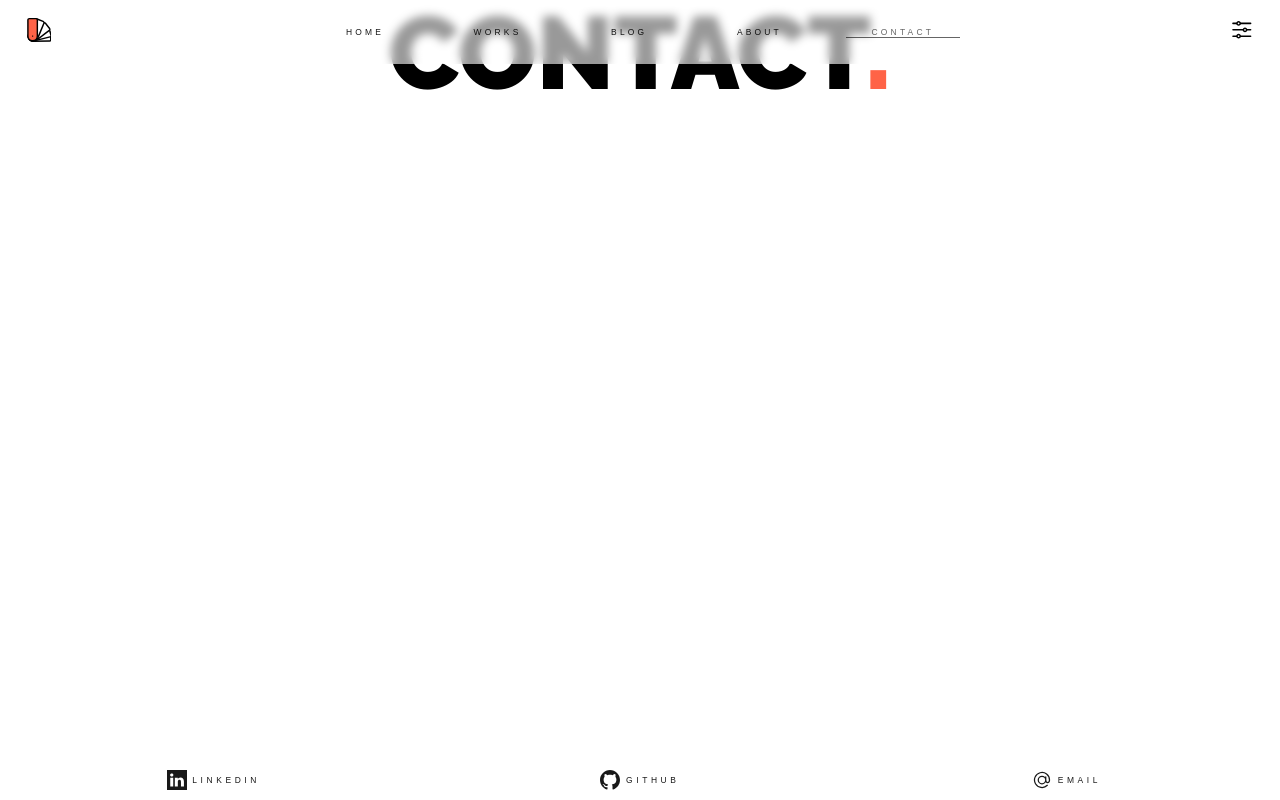
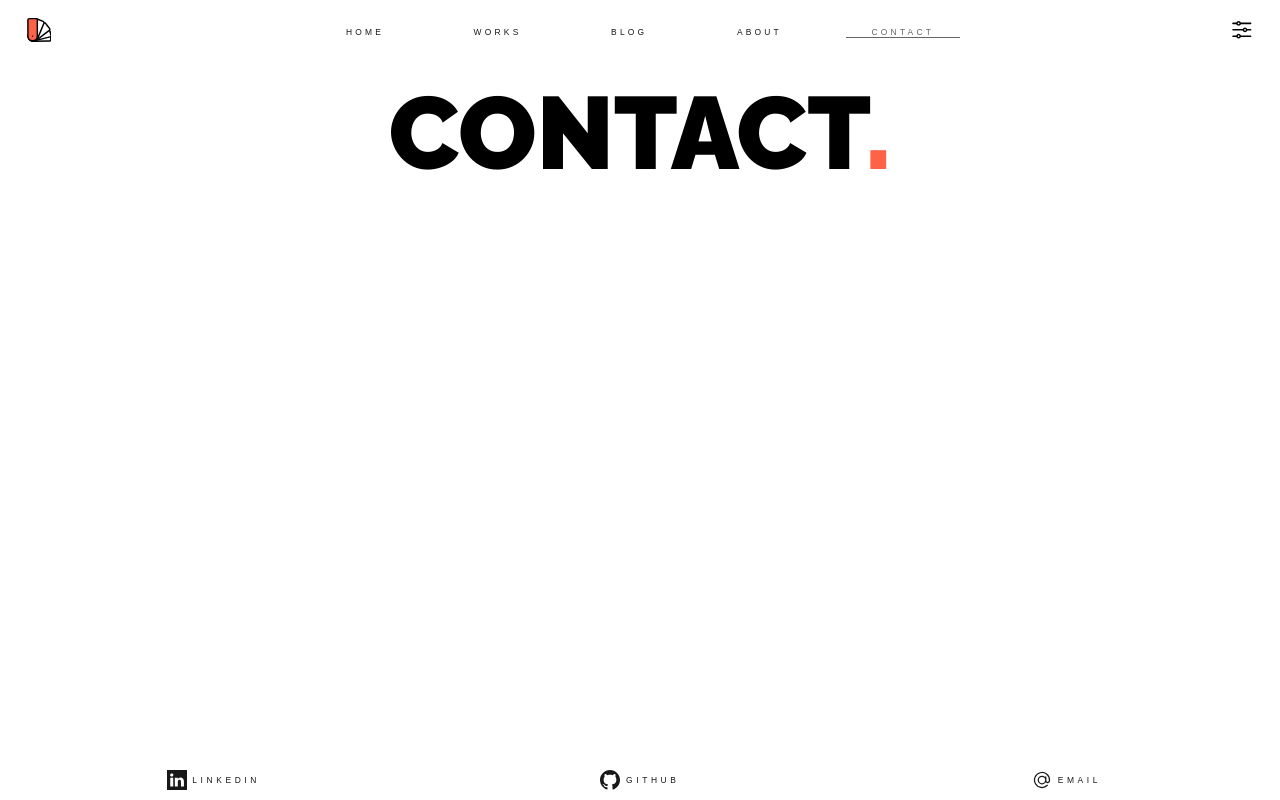
Before and after one commit to JonathanOHolmberg/portfolio, a Next.js app in the folder site/: page /contact in a window 1280 px wide. Built offline with nearby package versions, Linux system fonts and the light colour scheme.

Commit message:
fixis apos linter issue, working on Contact page

```diff
--- a/site/src/app/contact/page.tsx
+++ b/site/src/app/contact/page.tsx
@@ -1,3 +1,5 @@
+import "@/styles/pages/contact.css"
+
 export default function Contact() {
     return (
         <main>
--- a/site/src/components/About/Content.tsx
+++ b/site/src/components/About/Content.tsx
@@ -35,7 +35,7 @@ const AboutContent: React.FC = () => {
       { id: 3, ratio: 0, ref: React.createRef<HTMLDivElement>(),
         content:  <>
                     <p>I thrive in environments where innovation and creativity are encouraged, and I am always looking for new ways to approach problems and find solutions that can benefit the greater good.</p>
-                    <p>I appreciate elegant, simple solutions. I appreciate going above and beyond, not because it’s possible but because it’s meaningful to the problem present.</p>
+                    <p>I appreciate elegant, simple solutions. I appreciate going above and beyond, not because it&apos;s possible but because it&apos;s meaningful to the problem present.</p>
                     <p>Form follows function.</p>
                     <p> My strong analytical, problem solving, visual and interpersonal skills make me confident in my ability to contribute effectively to (almost) any team.</p>
                   </>
--- a/site/src/styles/pages/about.css
+++ b/site/src/styles/pages/about.css
@@ -1,11 +1,3 @@
-main {
-    object-fit: contain;
-    background-repeat: no-repeat;
-    background-position: center;
-    transition: background-image 1s;
-    background-size: 100%;
-}
-
 img {
     max-height: 80vw;
     border-radius: 50%;
--- /dev/null
+++ b/site/src/styles/pages/contact.css
@@ -0,0 +1,3 @@
+main {
+    padding-top: 10vh;
+}
```
